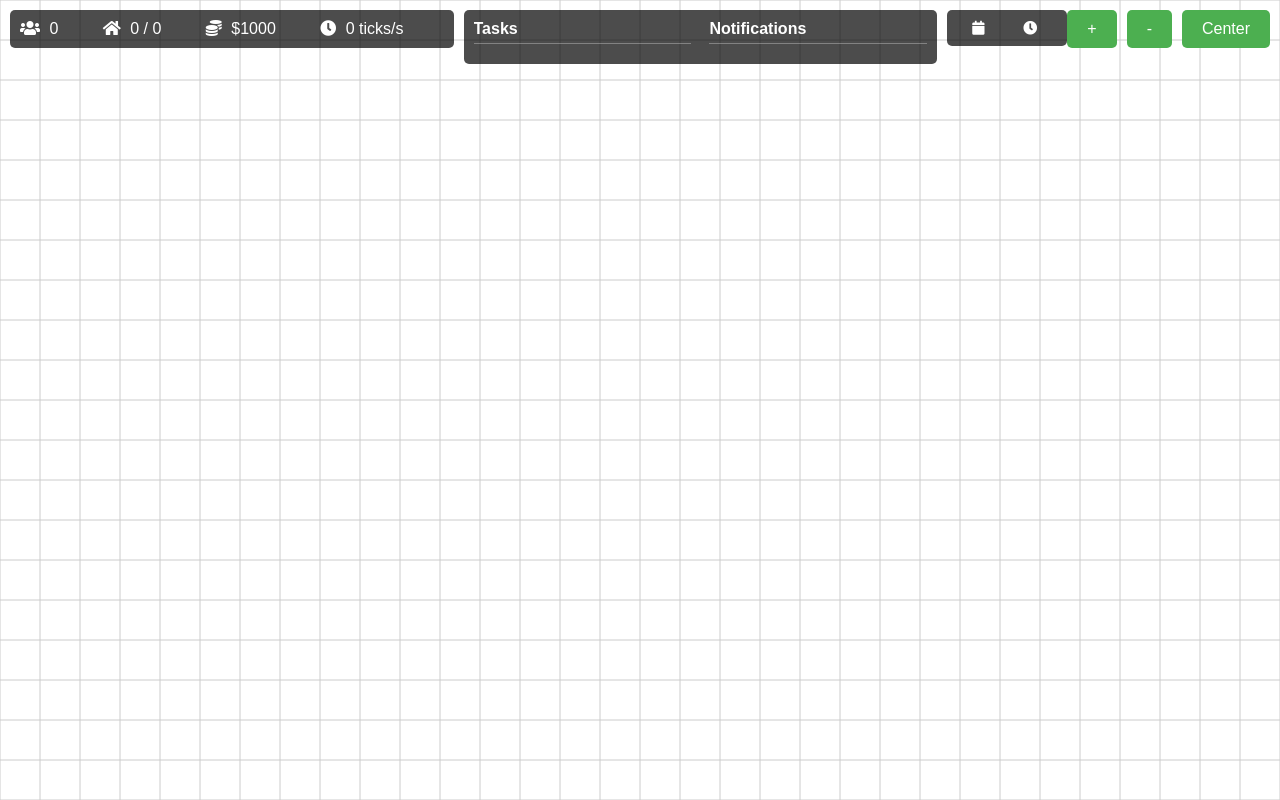
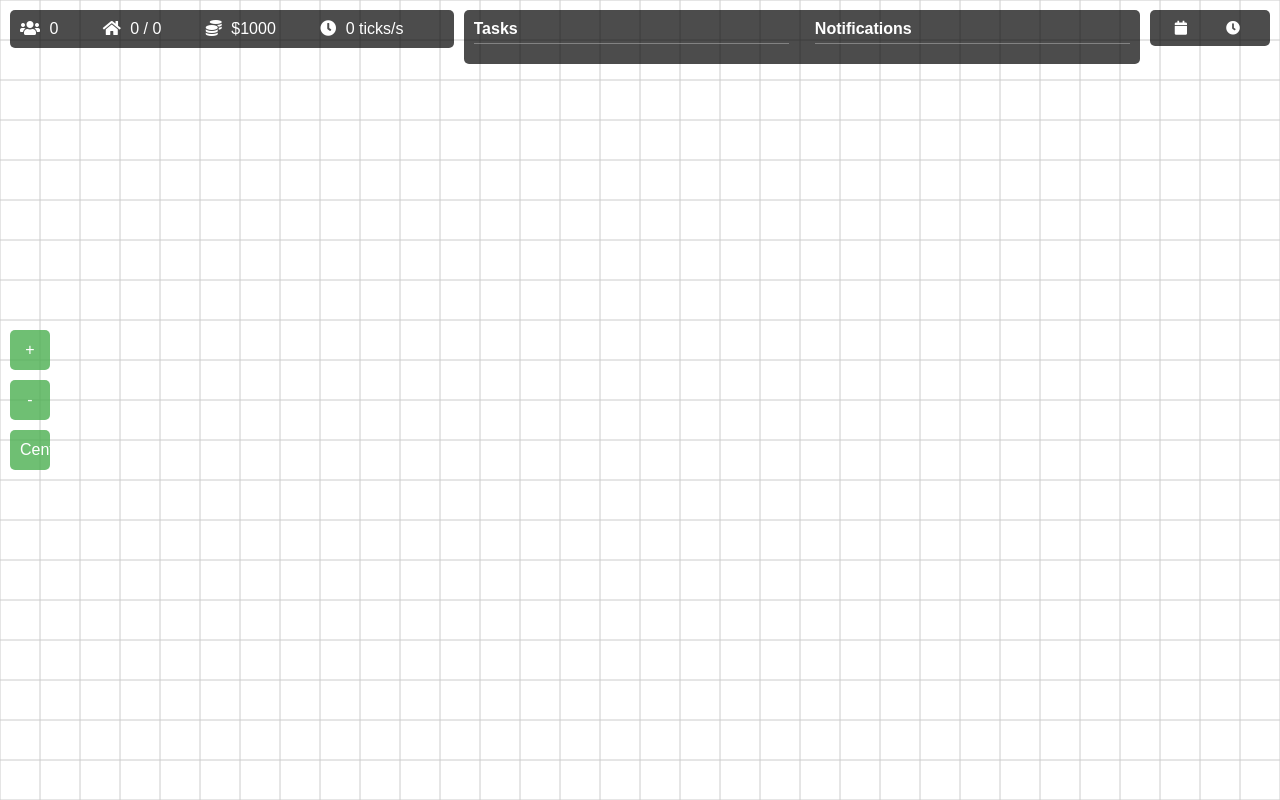
Before and after one commit to benda95280/CityExpansionPrototype, a Flask app: page / in a window 1280 px wide. Run offline with Flask 3, Linux system fonts and the light colour scheme; some libraries are stand-ins or nearby versions.

Commit message:
Agent step completed: Reposition zoom and center buttons to the left side

```diff
--- a/static/css/style.css
+++ b/static/css/style.css
@@ -65,25 +65,33 @@ body, html {
 }
 
 #game-controls {
+    position: fixed;
+    left: 10px;
+    top: 50%;
+    transform: translateY(-50%);
     display: flex;
+    flex-direction: column;
     gap: 10px;
+    z-index: 10;
 }
 
 #game-controls button {
-    background-color: #4CAF50;
+    background-color: rgba(76, 175, 80, 0.8);
     border: none;
     color: white;
-    padding: 10px 20px;
+    padding: 10px;
     text-align: center;
     text-decoration: none;
     display: inline-block;
     font-size: 16px;
     cursor: pointer;
     border-radius: 5px;
+    width: 40px;
+    height: 40px;
 }
 
 #game-controls button:hover {
-    background-color: #45a049;
+    background-color: rgba(69, 160, 73, 0.9);
 }
 
 #tasks-notifications-bar {
--- a/templates/index.html
+++ b/templates/index.html
@@ -30,11 +30,11 @@
                 <span id="game-date"><i class="fas fa-calendar"></i> <span id="date-value"></span></span>
                 <span id="game-time"><i class="fas fa-clock"></i> <span id="time-value"></span></span>
             </div>
-            <div id="game-controls">
-                <button id="zoom-in">+</button>
-                <button id="zoom-out">-</button>
-                <button id="center-map">Center</button>
-            </div>
+        </div>
+        <div id="game-controls">
+            <button id="zoom-in">+</button>
+            <button id="zoom-out">-</button>
+            <button id="center-map">Center</button>
         </div>
     </div>
 
```
